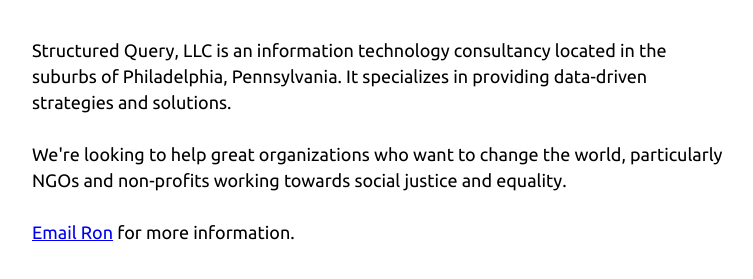
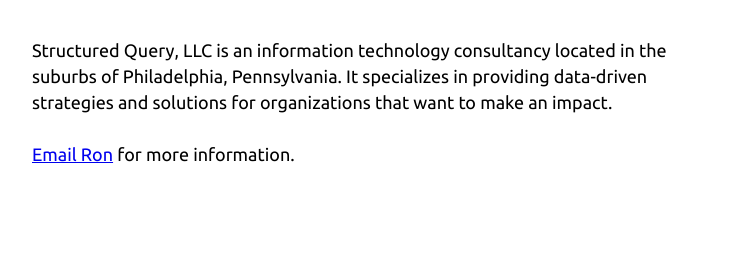
Before and after one commit to ronmichael/structuredquery, a plain HTML site: page index.html in a window 1280 px wide. Shown: the part 143-422 px from the top of the page, without its empty margins (258-1011 px from the left). Drawn offline with Linux system fonts and the light colour scheme.

Commit message:
no message

```diff
--- a/index.html
+++ b/index.html
@@ -23,10 +23,7 @@
 
             <div class="welcome">
                 Structured Query, LLC is an information technology consultancy located in the suburbs of Philadelphia, Pennsylvania.
-                It specializes in providing data-driven strategies and solutions.
-                <br>
-                <br>
-                We're looking to help great organizations who want to change the world, particularly NGOs and non-profits working towards social justice and equality.
+                It specializes in providing data-driven strategies and solutions for organizations that want to make an impact.
                 <br>
                 <br>
                 <a href="mailto:ron@structuredquery.com">Email Ron</a> for more information.
```
